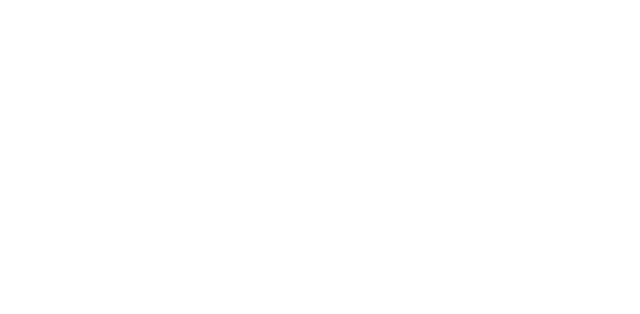
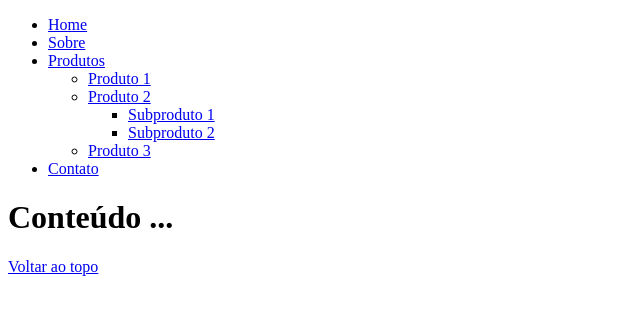
Before and after one commit to n4ju15/dropdown, a plain HTML site: page index.html in a window 1280 px wide. Shown: the whole page, without its empty margins (0-640 px from the left). Drawn offline with Linux system fonts and the light colour scheme.

Commit message:
Estrutura HTML

```diff
--- a/index.html
+++ b/index.html
@@ -10,7 +10,27 @@
 </head>
 
 <body>
-
+    <nav>
+        <ul>
+            <li><a href="#">Home</a></li>
+            <li><a href="#">Sobre</a></li>
+            <li><a href="#">Produtos</a>
+                <ul>
+                    <li><a href="#">Produto 1</a></li>
+                    <li><a href="#">Produto 2</a>
+                        <ul>
+                            <li><a href="#">Subproduto 1</a></li>
+                            <li><a href="#">Subproduto 2</a></li>
+                        </ul>
+                    </li>
+                    <li><a href="#">Produto 3</a></li>
+                </ul>
+            </li>
+            <li><a href="#">Contato</a></li>
+        </ul>
+    </nav>
+    <h1>Conteúdo ...</h1>
+    <a id="back-to-top" href="#">Voltar ao topo</a>
 </body>
 
 </html>
```
